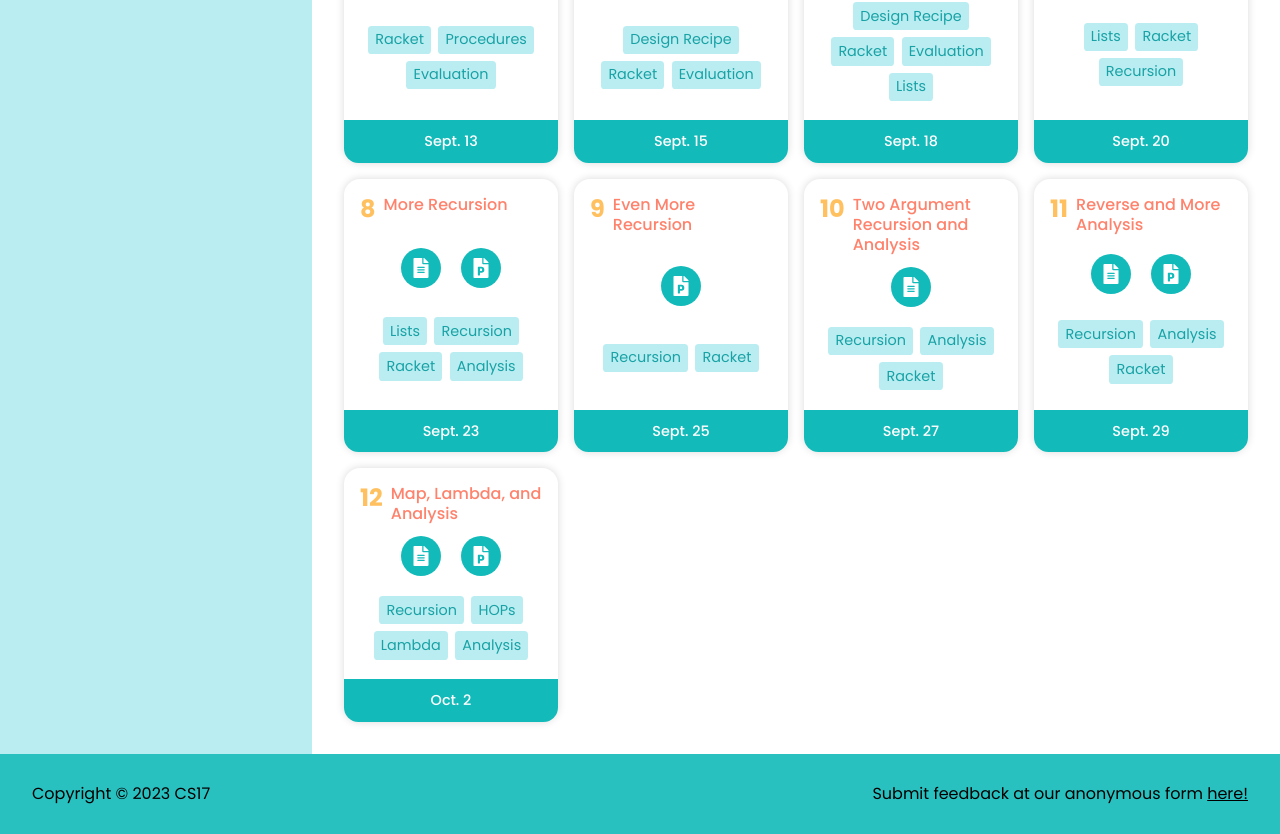
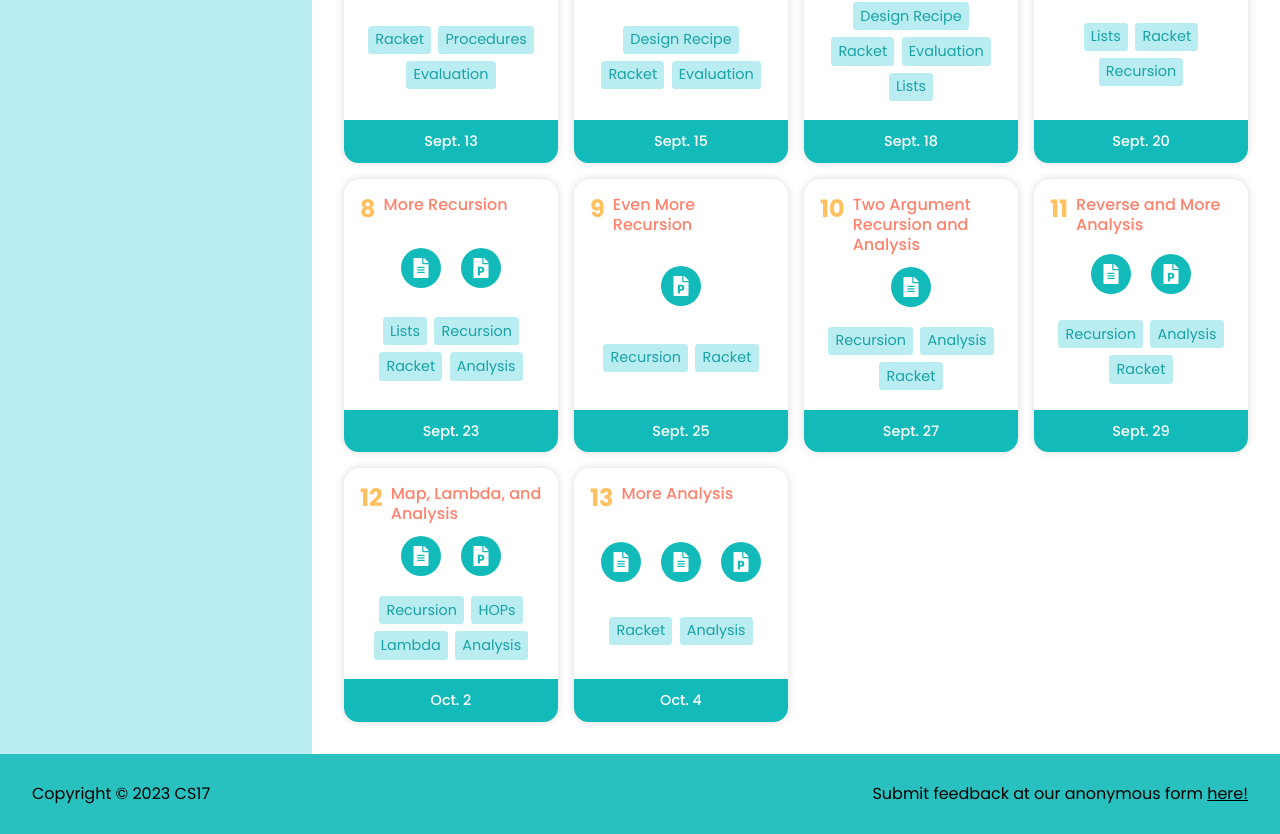
Before and after one commit to cs17-fall2023/cs17-fall2023.github.io, a React (Create React App) app: page /classes in a window 1280 px wide. Shown: the part 523-1357 px from the top of the page. Built offline with nearby package versions, Linux system fonts and the light colour scheme.

Commit message:
class 13

```diff
--- a/src/Info/Notes/Classes/Classes.js
+++ b/src/Info/Notes/Classes/Classes.js
@@ -118,15 +118,15 @@ const classes = [
 		],
 		tags: ["Recursion", "HOPs", "Lambda", "Analysis"]
 	},
-	// {
-	// 	number: 13, title: "More Analysis and Intro to Lambda", outDate: "Oct. 5", active: false,
-	// 	links: [
-	// 		{ icon: <FaFileAlt />, link: "https://drive.google.com/file/d/1JZzELa5jjBvfQIeT0tn5u_X4nUdXPHXl/view?usp=sharing", label: "Notes" },
-	// 		{ icon: <FaYoutube />, link: "https://brown.hosted.panopto.com/Panopto/Pages/Viewer.aspx?id=5044c36d-1e0e-4192-93c0-af1000ecc3d9", label: "Recording" },
-	// 		{ icon: <FaFilePowerpoint />, link: "https://docs.google.com/presentation/d/1XRYD_Ql-jXPJz68-eN8ONFmILwHw_DaU/edit?usp=sharing&ouid=102918815439366304366&rtpof=false&sd=false", label: "Slides" },
-	// 	],
-	// 	tags: ["Racket", "Analysis", "Lambda"]
-	// },
+	{
+		number: 13, title: "More Analysis", outDate: "Oct. 4", active: true,
+		links: [
+			{ icon: <FaFileAlt />, link: "https://docs.google.com/document/d/1i6BInKEACbLhh62w7xSIB1EmGxWpnFD0qqxzpoqz_LU/edit?usp=sharing", label: "Notes" },
+			{ icon: <FaFileAlt />, link: "https://drive.google.com/file/d/1Ov52dR93ip3bklTmnuwvmPwBsaRKuJ2K/view?usp=sharing", label: "Code" },
+			{ icon: <FaFilePowerpoint />, link: "https://docs.google.com/presentation/d/1EoEuXIba6NX2Bxggk0D6PR20Phpy3ukc/edit?usp=sharing&ouid=104062516653910080286&rtpof=true&sd=true", label: "Slides" },
+		],
+		tags: ["Racket", "Analysis"]
+	},
 	// {
 	// 	number: 14, title: "Applying Lambda", outDate: "Oct. 7", active: false,
 	// 	links: [
```
